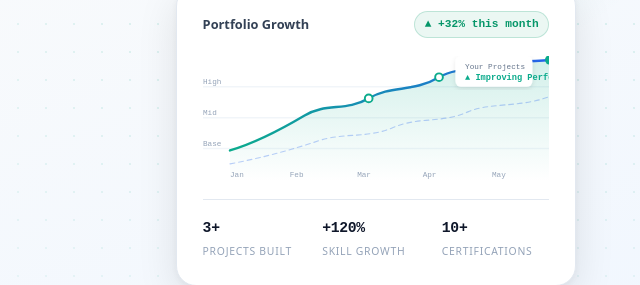
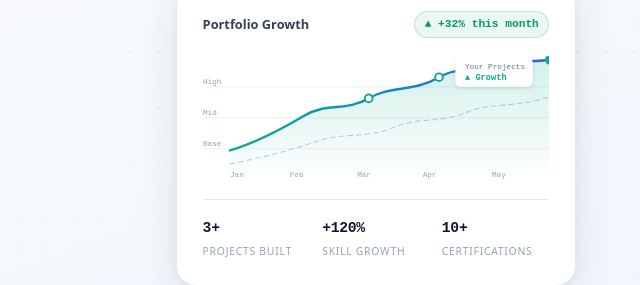
Before and after one commit to Santhoshspl027/Santhosh_Portfolio, a plain HTML site: page index.html in a window 1280 px wide. Shown: the part 298-583 px from the top of the page, 640-1280 px from the left. Drawn offline with Linux system fonts and the light colour scheme; no server answers.

Commit message:
Update index.html

```diff
--- a/index.html
+++ b/index.html
@@ -397,7 +397,7 @@ footer{background:var(--text);padding:2rem 5%}
         <!-- Tooltip -->
         <rect x="262" y="0" width="80" height="32" rx="6" fill="#fff" filter="url(#dsf)"/>
         <text x="272" y="13" font-size="8" font-family="monospace" fill="#64748b">Your Projects</text>
-        <text x="272" y="25" font-size="9" font-family="monospace" font-weight="700" fill="#0bab8c">▲ Improving Performance</text>
+        <text x="272" y="25" font-size="9" font-family="monospace" font-weight="700" fill="#0bab8c">▲ Growth</text>
         <!-- X labels -->
         <text x="28"  y="126" font-size="8" font-family="monospace" fill="#94a3b8">Jan</text>
         <text x="90"  y="126" font-size="8" font-family="monospace" fill="#94a3b8">Feb</text>
```
